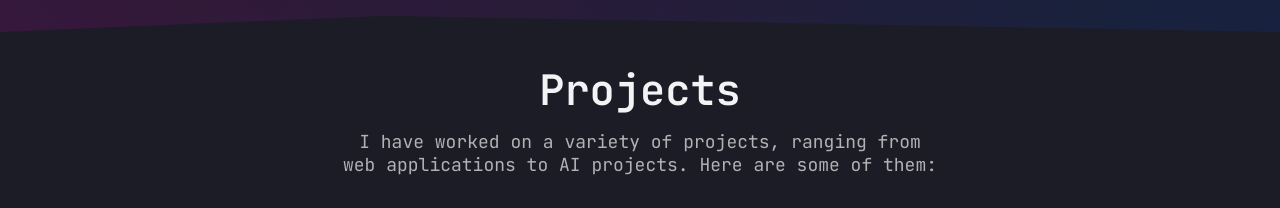
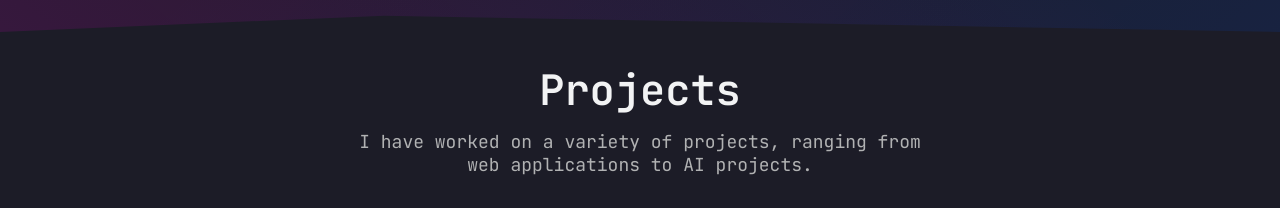
Before and after one commit to mcspidey95/mcspidey95.github.io, a React (Create React App) app: page / in a window 1280 px wide. Shown: the part 1560-1768 px from the top of the page. Built offline with nearby package versions, Linux system fonts and the light colour scheme.

Commit message:
removed filler words

```diff
--- a/src/components/Projects/index.js
+++ b/src/components/Projects/index.js
@@ -114,7 +114,6 @@ const Projects = () => {
         <Title>Projects</Title>
         <Description>
         I have worked on a variety of projects, ranging from web applications to AI projects.
-        Here are some of them:
         </Description>
 
         <ToggleGroup >
```
